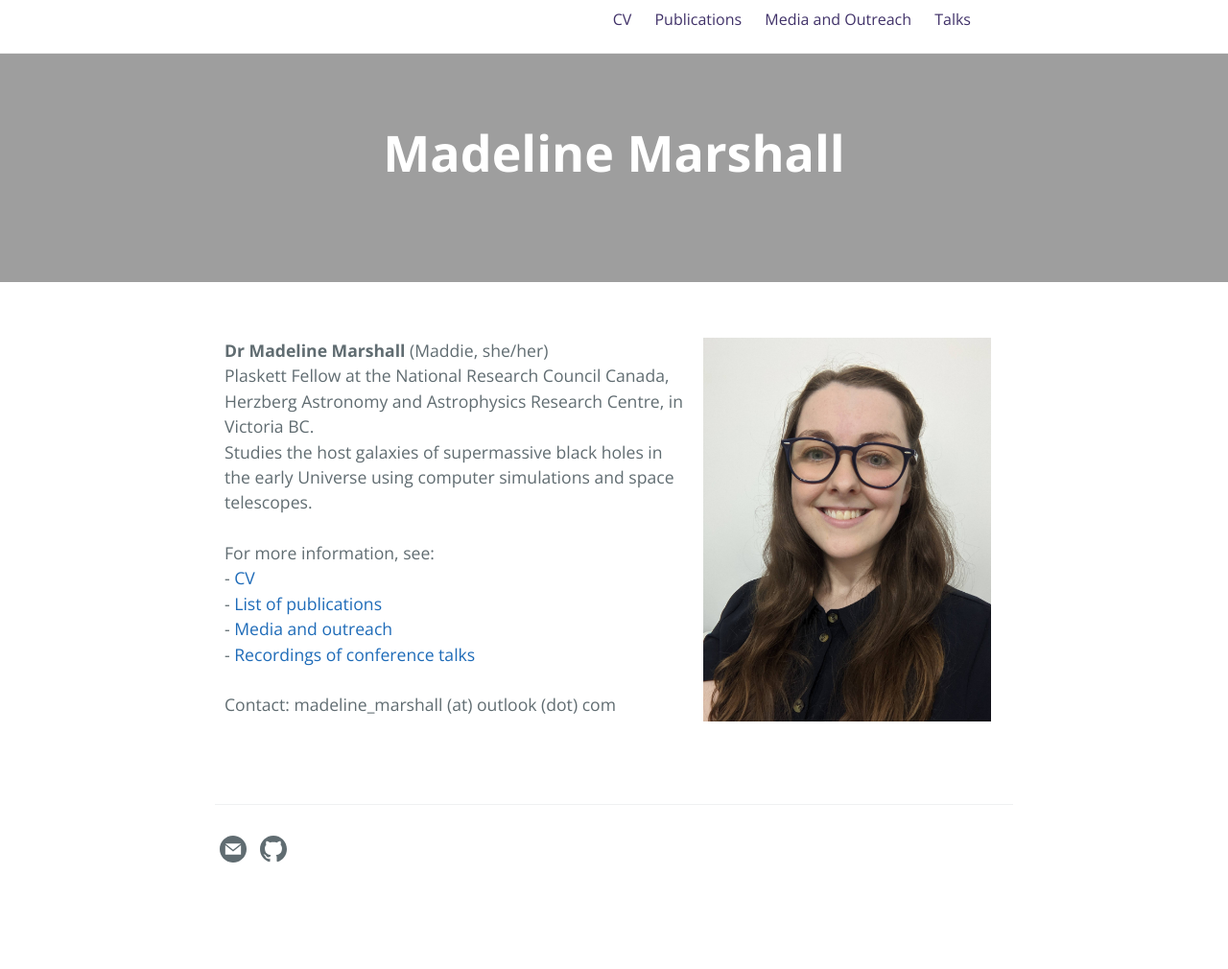
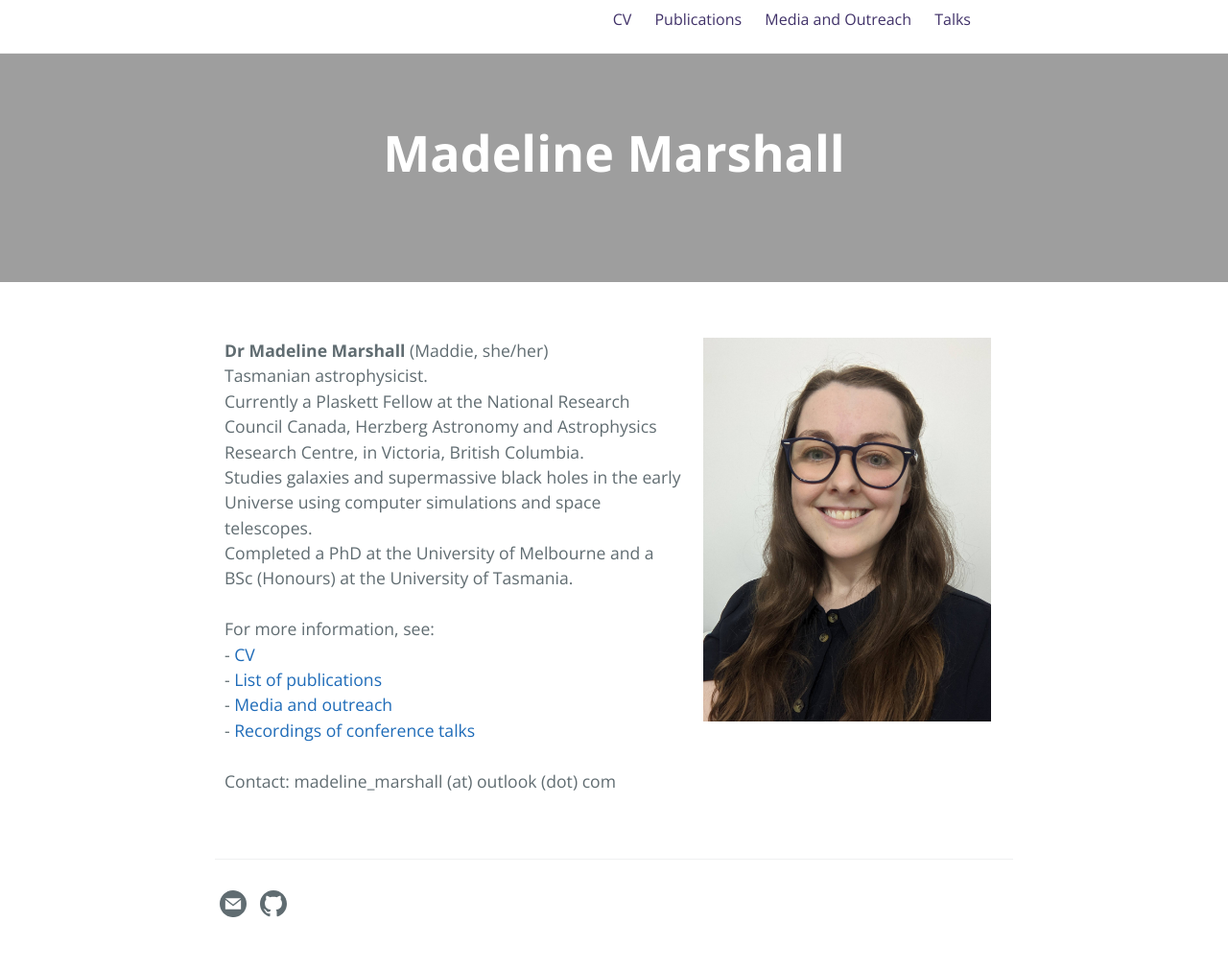
Before and after one commit to madelinemarshall/madelinemarshall.github.io, a Jekyll site: the page built from index.md, in a window 1280 px wide. Shown: the whole page at 96% size. Built offline with Jekyll 4.4.1, drawn with Linux system fonts in a browser that asks for light colours; before the commit the page ends 953 px from its top, so only the background shows below that.

Commit message:
Updated bio

```diff
--- a/index.md
+++ b/index.md
@@ -50,8 +50,10 @@ tagline:
 <div class="row">
   <div class="column left">
     <b>Dr Madeline Marshall</b> (Maddie, she/her)<br>
-    Plaskett Fellow at the National Research Council Canada, Herzberg Astronomy and Astrophysics Research Centre, in Victoria BC. <br>
-    Studies the host galaxies of supermassive black holes in the early Universe using computer simulations and space telescopes.<br>
+    Tasmanian astrophysicist. <br>
+    Currently a Plaskett Fellow at the National Research Council Canada, Herzberg Astronomy and Astrophysics Research Centre, in Victoria, British Columbia. <br>
+    Studies galaxies and supermassive black holes in the early Universe using computer simulations and space telescopes.<br>
+    Completed a PhD at the University of Melbourne and a BSc (Honours) at the University of Tasmania. <br>
     <br>
 
     For more information, see:<br>
```
